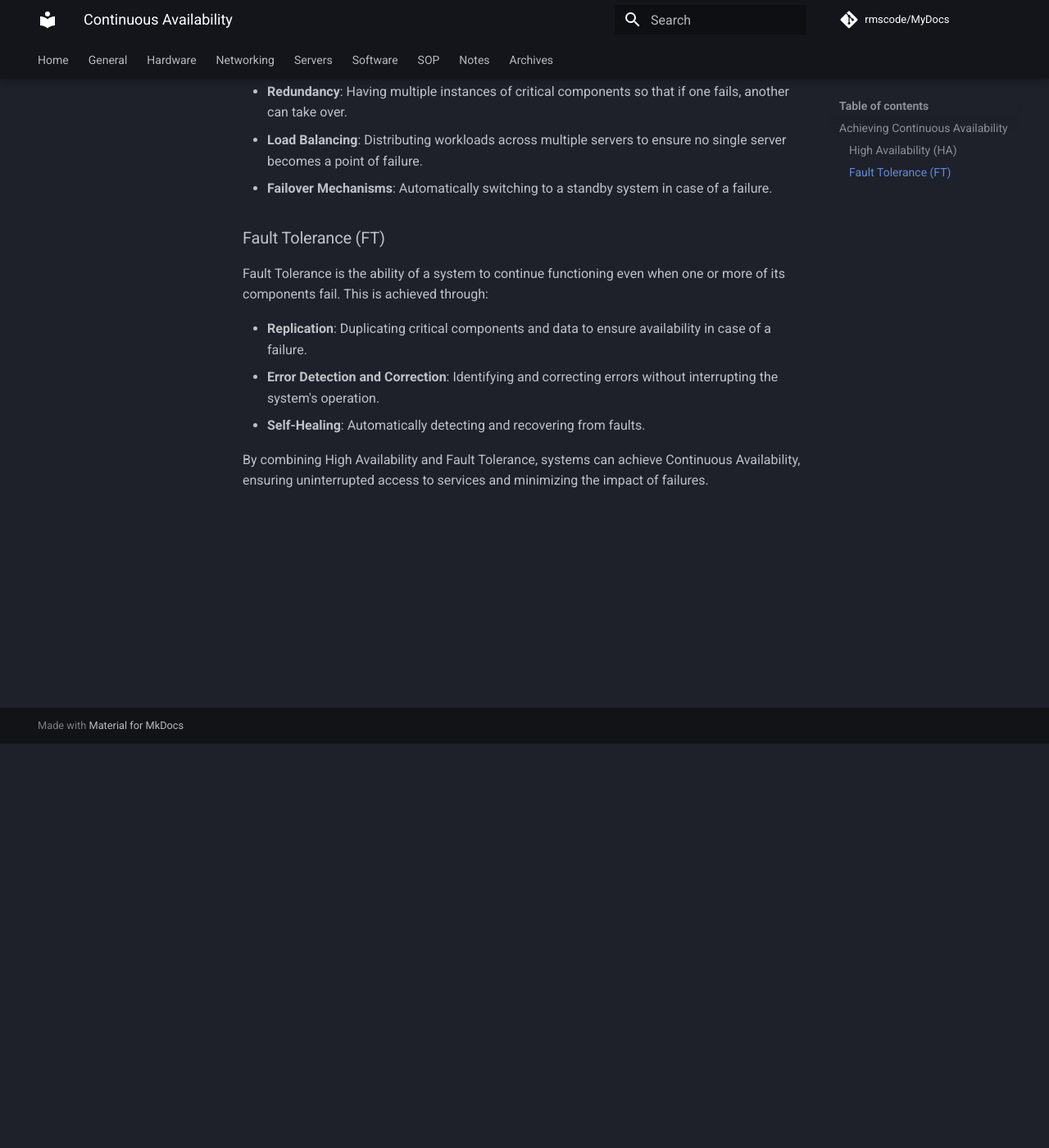
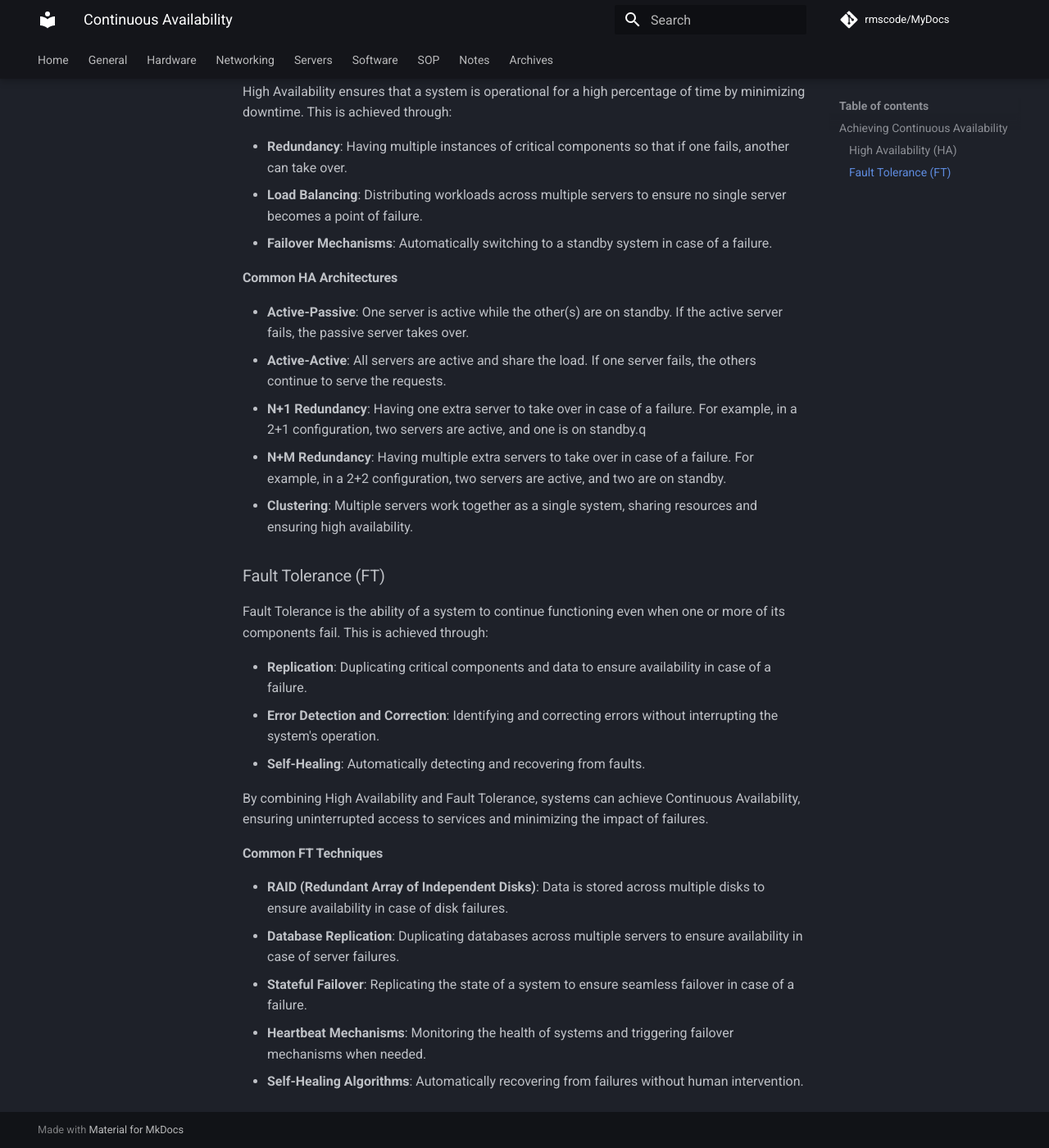
Before and after one commit to rmscode/binary-garden, an MkDocs documentation site: the page built from docs/general/continuous-availability.md, in a window 1280 px wide and 1400 px high, scrolled down 493 px. Shown: the whole window at 82% size. Built offline with MkDocs 1.6.1 and Material for MkDocs 9.7.7, drawn with Linux system fonts in a browser that asks for light colours; comment, search, counter and statistics services are not loaded; some of the changed text lies outside the part shown.

Commit message:
Docs: Update Continuous Availability

```diff
--- a/docs/general/continuous-availability.md
+++ b/docs/general/continuous-availability.md
@@ -1,6 +1,8 @@
 # Continuous Availability
 
 Continuous Availability refers to the ability of a system to remain operational without interruption, even in the face of failures. This is crucial for businesses that require their services to be accessible 24/7.
+
+Availability is usually expressed as a percentage of uptime in a given year, with `99.999%` (often referred to as "five nines") being a common target for mission-critical systems.
 
 ## Achieving Continuous Availability
 
@@ -14,6 +16,14 @@ High Availability ensures that a system is operational for a high percentage of
 - **Load Balancing**: Distributing workloads across multiple servers to ensure no single server becomes a point of failure.
 - **Failover Mechanisms**: Automatically switching to a standby system in case of a failure.
 
+#### Common HA Architectures
+
+- **Active-Passive**: One server is active while the other(s) are on standby. If the active server fails, the passive server takes over.
+- **Active-Active**: All servers are active and share the load. If one server fails, the others continue to serve the requests.
+- **N+1 Redundancy**: Having one extra server to take over in case of a failure. For example, in a 2+1 configuration, two servers are active, and one is on standby.q
+- **N+M Redundancy**: Having multiple extra servers to take over in case of a failure. For example, in a 2+2 configuration, two servers are active, and two are on standby.
+- **Clustering**: Multiple servers work together as a single system, sharing resources and ensuring high availability.
+
 ### Fault Tolerance (FT)
 
 Fault Tolerance is the ability of a system to continue functioning even when one or more of its components fail. This is achieved through:
@@ -23,3 +33,11 @@ Fault Tolerance is the ability of a system to continue functioning even when one
 - **Self-Healing**: Automatically detecting and recovering from faults.
 
 By combining High Availability and Fault Tolerance, systems can achieve Continuous Availability, ensuring uninterrupted access to services and minimizing the impact of failures.
+
+#### Common FT Techniques
+
+- **RAID (Redundant Array of Independent Disks)**: Data is stored across multiple disks to ensure availability in case of disk failures.
+- **Database Replication**: Duplicating databases across multiple servers to ensure availability in case of server failures.
+- **Stateful Failover**: Replicating the state of a system to ensure seamless failover in case of a failure.
+- **Heartbeat Mechanisms**: Monitoring the health of systems and triggering failover mechanisms when needed.
+- **Self-Healing Algorithms**: Automatically recovering from failures without human intervention.
```
